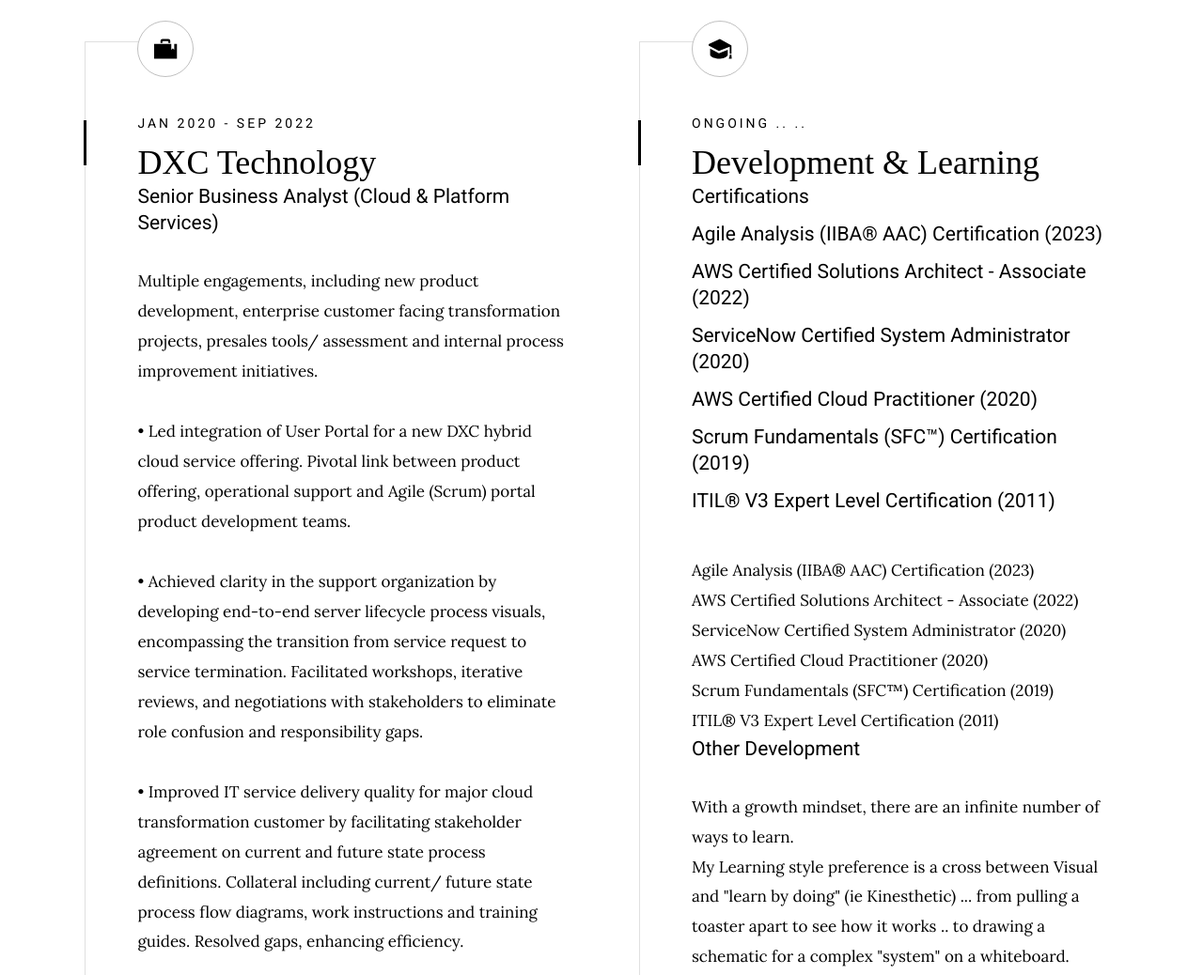
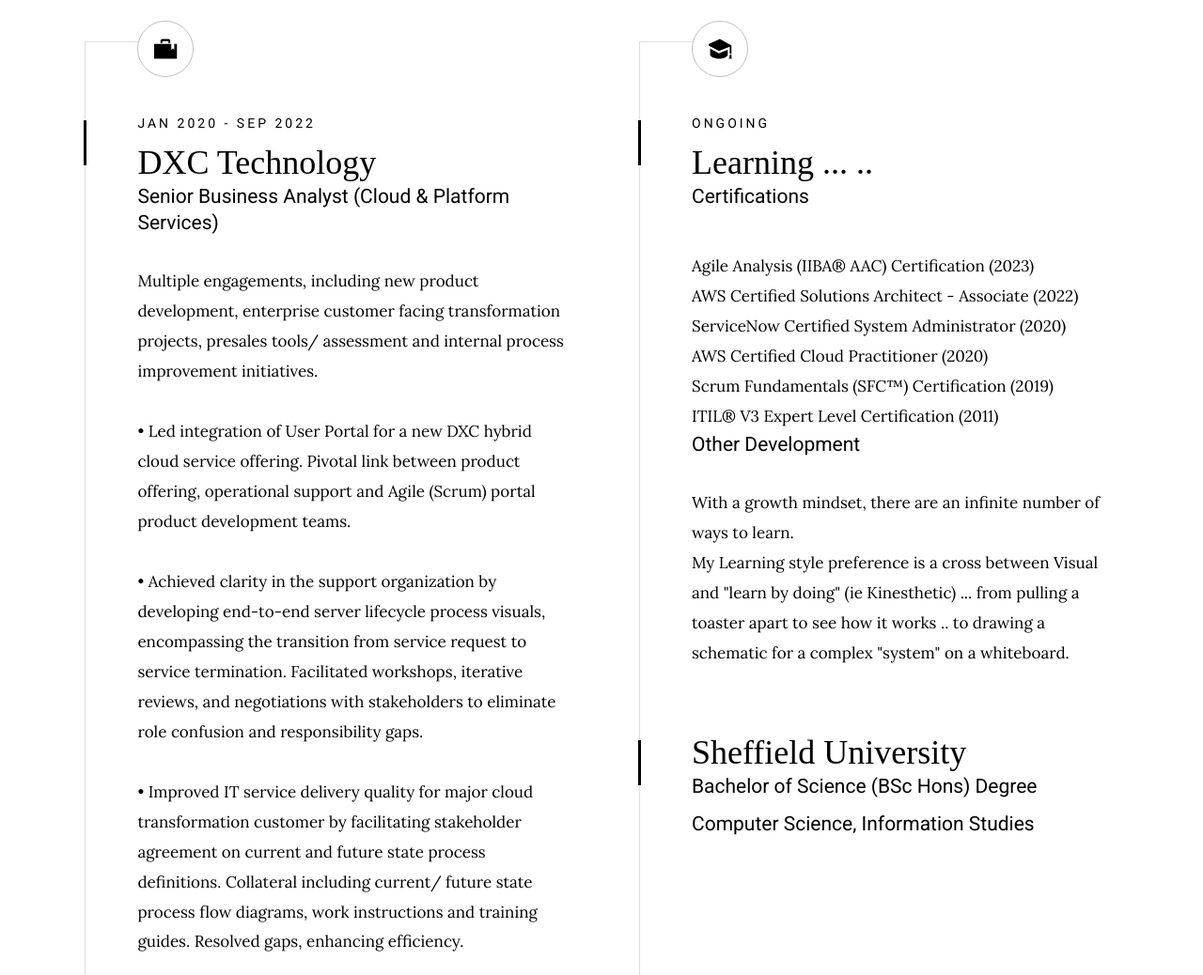
Before and after one commit to onepoint618/github.io, a plain HTML site: page index.html in a window 1280 px wide. Shown: the part 1880-2918 px from the top of the page at 94% size. Drawn offline with Linux system fonts and the light colour scheme; a web font is replaced by a local one.

Commit message:
Update index.html

```diff
--- a/index.html
+++ b/index.html
@@ -125,7 +125,7 @@ solutions which exceed expectations. I use design thinking and an agile mindset
 </p><p>
 I leverage my curiosity and strong consultative skills to excel in requirements elicitation & gathering, cross-team liaison, effective stakeholder engagement and communication.
 </p><p>
-I have cross-industry IT technical background in roles encompassing product development, project delivery and operational improvement initiatives.
+My cross-industry IT technical background includes roles encompassing product development, project delivery and operational improvement initiatives.
 </p><p>
 I am highly regarded for ability to act as the glue between business and IT stakeholders, with the business acumen to understand needs and translate to technical requirements
 </p><p>
@@ -185,7 +185,7 @@ Multiple engagements, including new product development, enterprise customer fac
 				</p><p>
 • Delivered high-value collateral as part of Agile (Scrum) software development team for a DXC Private Cloud product upgrade. Approximately ~40 artefacts for operations, implementation, training, user and sales & marketing documentation.
 				</p><p>
-Designed and built consolidated Deal Lifecycle Tracking prototype replacing 7 data sources used by sales, delivery, and support teams. Mapped & transformed data into a single Power BI dashboard.
+• Designed and built consolidated Deal Lifecycle Tracking prototype replacing the 7 data sources used by sales, delivery, and support teams. Mapped & transformed data into a single Power BI dashboard.
 				 </p>
                             </div>
                         </div>
@@ -250,27 +250,18 @@ Variety of roles for many customers, project delivery, pre-sales or internal imp
                         <div class="timeline__block">
                             <div class="timeline__bullet"></div>
                             <div class="timeline__header">
-                                <p class="timeline__timeframe">Ongoing .. ..</p>
-                                <h3 class="item-title">Development & Learning</h3>
+                                <p class="timeline__timeframe">Ongoing</p>
+                                <h3 class="item-title">Learning ... ..</h3>
                                 <h5>Certifications</h5>
-
-<h5> Agile Analysis (IIBA® AAC) Certification (2023)</h5>
-<h5> AWS Certified Solutions Architect - Associate (2022) </h5>
-<h5> ServiceNow Certified System Administrator (2020) </h5>
-<h5> AWS Certified Cloud Practitioner (2020)</h5>
-<h5> Scrum Fundamentals (SFC™) Certification (2019) </h5>
-<h5> ITIL® V3 Expert Level Certification (2011) </h5>
 <br>
 Agile Analysis (IIBA® AAC) Certification (2023) <br>
 AWS Certified Solutions Architect - Associate (2022) <br>
 ServiceNow Certified System Administrator (2020) <br>
 AWS Certified Cloud Practitioner (2020) <br>
 Scrum Fundamentals (SFC™) Certification (2019) <br>
-ITIL® V3 Expert Level Certification (2011)
+ITIL® V3 Expert Level Certification (2011) <br>
 
-				                                    <h5>Other Development</h5>
-
-
+				<h5>Other Development</h5>
                             </div>
                             <div class="timeline__desc">
                                 <p>
@@ -310,7 +301,7 @@ With a growth mindset, there are an infinite number of ways to learn. <br>
                 <h2 class="section-heading section-heading--centerbottom">Capabilities</h2>
 
                 <p class="section-desc">
-                    My passion and goal is to help you deliver high value value outcomes to your customers.
+                    My passion and goal is to help deliver high value value outcomes to customers.
                 </p>
             </div>
         </div> <!-- end heading-block -->
```
